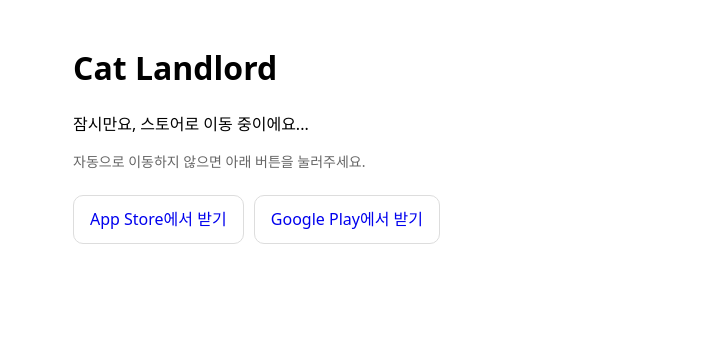
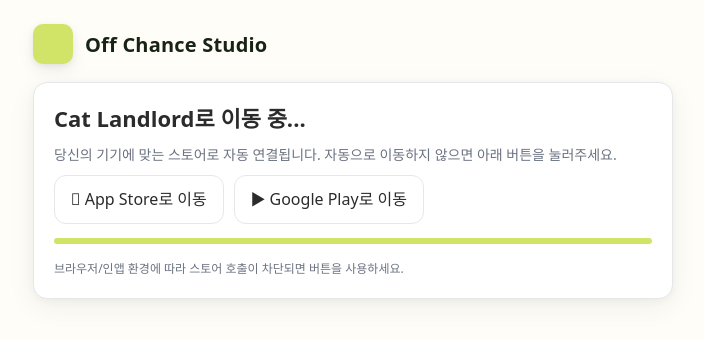
Before and after one commit to jjw0487/jjw0487.github.io, a plain HTML site: page play/catlandlord/index.html in a window 1280 px wide. Shown: the whole page, without its empty margins (287-991 px from the left). Drawn offline with Linux system fonts and the light colour scheme.

Commit message:
Update index.html

```diff
--- a/play/catlandlord/index.html
+++ b/play/catlandlord/index.html
@@ -5,32 +5,110 @@
   <meta name="viewport" content="width=device-width,initial-scale=1" />
   <title>Cat Landlord - Get the App</title>
 
-  <!-- iOS 스마트 배너 (선택 사항) -->
+  <!-- iOS 스마트 배너(선택) -->
   <meta name="apple-itunes-app" content="app-id=6748405496">
 
+  <!-- GA4 (Firebase 연동) -->
+  <script async src="https://www.googletagmanager.com/gtag/js?id=G-SSBGLX3XQ6"></script>
+  <script>
+    window.dataLayer = window.dataLayer || [];
+    function gtag(){ dataLayer.push(arguments); }
+    gtag('js', new Date());
+    // 페이지뷰 트래킹
+    gtag('config', 'G-SSBGLX3XQ6', {
+      'anonymize_ip': true
+    });
+  </script>
+
   <style>
-    body{font-family:system-ui,-apple-system,Segoe UI,Roboto,Pretendard,sans-serif;margin:0;padding:24px;line-height:1.45}
-    .wrap{max-width:560px;margin:0 auto}
-    .btn{display:inline-block;padding:12px 16px;margin:6px 6px 0 0;border-radius:10px;border:1px solid #ddd;text-decoration:none}
-    .muted{color:#666;font-size:14px}
+    :root{
+      /* Daisy 테마 느낌의 브랜드 컬러 */
+      --brand:#D1E468;       /* 메인 */
+      --brand-ink:#182215;   /* 텍스트 */
+      --ink:#2b2b2b;         /* 본문 */
+      --muted:#6b7280;       /* 보조 텍스트 */
+      --border:#e5e7eb;      /* 경계선 */
+      --bg:#fffdf7;          /* 배경(미색) */
+    }
+    *{box-sizing:border-box}
+    body{
+      margin:0; background:var(--bg); color:var(--ink);
+      font-family:system-ui,-apple-system,Segoe UI,Roboto,Apple SD Gothic Neo,Pretendard,sans-serif;
+      line-height:1.45;
+      padding:24px;
+    }
+    .wrap{max-width:640px;margin:0 auto}
+    header{
+      display:flex; align-items:center; gap:12px; margin-bottom:18px;
+    }
+    .logo{
+      width:40px; height:40px; border-radius:10px;
+      background:var(--brand); display:flex; align-items:center; justify-content:center;
+      box-shadow:0 6px 16px rgba(0,0,0,.07), 0 2px 6px rgba(0,0,0,.06);
+      overflow:hidden;
+    }
+    .logo img{width:100%;height:100%;object-fit:cover}
+    .brand{
+      font-weight:800; color:var(--brand-ink);
+      letter-spacing:.2px; font-size:20px;
+    }
+    .card{
+      border:1px solid var(--border); border-radius:14px; padding:20px;
+      background:#fff;
+      box-shadow:0 8px 28px rgba(0,0,0,.06), 0 2px 8px rgba(0,0,0,.04);
+    }
+    h1{font-size:22px;margin:0 0 10px 0}
+    p{margin:8px 0}
+    .muted{color:var(--muted); font-size:14px}
+    .buttons{display:flex;gap:10px; flex-wrap:wrap; margin-top:10px}
+    .btn{
+      display:inline-flex; align-items:center; gap:8px;
+      padding:12px 16px; border-radius:12px; border:1px solid var(--border);
+      text-decoration:none; color:var(--ink); background:#fff;
+      transition:transform .06s ease, box-shadow .2s ease, border-color .2s ease;
+    }
+    .btn:hover{ transform:translateY(-1px); box-shadow:0 6px 18px rgba(0,0,0,.06) }
+    .btn:active{ transform:translateY(0) }
+    .btn--ios{ border-color:#e5e7eb }
+    .btn--and{ border-color:#e5e7eb }
+    .progress{
+      margin-top:14px; height:6px; background:#f1f5f9; border-radius:999px; overflow:hidden;
+    }
+    .bar{height:100%; width:0%; background:var(--brand); transition:width 1.2s ease}
+    footer{margin-top:16px;font-size:12px;color:var(--muted)}
   </style>
 </head>
 <body>
   <div class="wrap">
-    <h1>Cat Landlord</h1>
-    <p>잠시만요, 스토어로 이동 중이에요...</p>
-    <p class="muted">자동으로 이동하지 않으면 아래 버튼을 눌러주세요.</p>
-    <p>
-      <a id="btn-ios" class="btn" href="#">App Store에서 받기</a>
-      <a id="btn-android" class="btn" href="#">Google Play에서 받기</a>
-    </p>
+    <header>
+      <div class="logo">
+        <!-- 같은 폴더에 logo.png 올리면 자동 사용됨 -->
+        <img src="./logo.png" alt="" onerror="this.style.display='none'">
+      </div>
+      <div class="brand">Off Chance Studio</div>
+    </header>
+
+    <div class="card">
+      <h1>Cat Landlord로 이동 중...</h1>
+      <p class="muted">당신의 기기에 맞는 스토어로 자동 연결됩니다. 자동으로 이동하지 않으면 아래 버튼을 눌러주세요.</p>
+
+      <div class="buttons">
+        <a id="btn-ios" class="btn btn--ios" href="#"> App Store로 이동</a>
+        <a id="btn-android" class="btn btn--and" href="#">▶ Google Play로 이동</a>
+      </div>
+
+      <div class="progress"><div class="bar" id="bar"></div></div>
+      <footer>브라우저/인앱 환경에 따라 스토어 호출이 차단되면 버튼을 사용하세요.</footer>
+    </div>
   </div>
 
   <script>
     (function(){
+      // ★ 필요 시 여기만 수정
       const iosLink = "https://apps.apple.com/app/id6748405496";
       const androidLink = "https://play.google.com/store/apps/details?id=com.offchancestudio.catlandlord";
 
+      // 간단한 UA 판별 + iPadOS 보정
       const ua = navigator.userAgent || navigator.vendor || window.opera;
       const isIPad = /iPad/.test(ua) || (navigator.platform === 'MacIntel' && navigator.maxTouchPoints > 1);
       const isIPhone = /iPhone/.test(ua);
@@ -38,13 +116,42 @@
       const isIOS = isIPhone || isIPad || isIPod;
       const isAndroid = /Android/i.test(ua);
 
-      // 1초 지연 후 이동 (통계용)
-      if (isIOS) setTimeout(()=>location.replace(iosLink), 1200);
-      else if (isAndroid) setTimeout(()=>location.replace(androidLink), 1200);
+      // 버튼 수동 이동도 동일 링크로
+      const iosBtn = document.getElementById("btn-ios");
+      const andBtn = document.getElementById("btn-android");
+      iosBtn.href = iosLink;
+      andBtn.href = androidLink;
 
-      // 버튼도 수동 클릭용으로 링크 세팅
-      document.getElementById("btn-ios").href = iosLink;
-      document.getElementById("btn-android").href = androidLink;
+      // 진행바 애니메이션
+      requestAnimationFrame(()=> {
+        const bar = document.getElementById('bar');
+        bar.style.width = '100%';
+      });
+
+      // GA4 이벤트 로깅 (리디렉트 전에 히트 보장용)
+      function logAndGo(target, os){
+        try {
+          gtag('event', 'redirect', {
+            destination: os,
+            target_url: target,
+            user_agent: ua
+          });
+        } catch(e) {}
+        setTimeout(()=>location.replace(target), 1200); // 1.2초 지연(히트 수집 여유)
+      }
+
+      // 자동 분기
+      if (isIOS) {
+        logAndGo(iosLink, 'ios');
+      } else if (isAndroid) {
+        logAndGo(androidLink, 'android');
+      } else {
+        // 데스크톱/기타: 수동 버튼만 노출
+      }
+
+      // 수동 클릭 시에도 이벤트 기록
+      iosBtn.addEventListener('click', e => { e.preventDefault(); logAndGo(iosLink, 'ios_click'); });
+      andBtn.addEventListener('click', e => { e.preventDefault(); logAndGo(androidLink, 'android_click'); });
     })();
   </script>
 </body>
```
